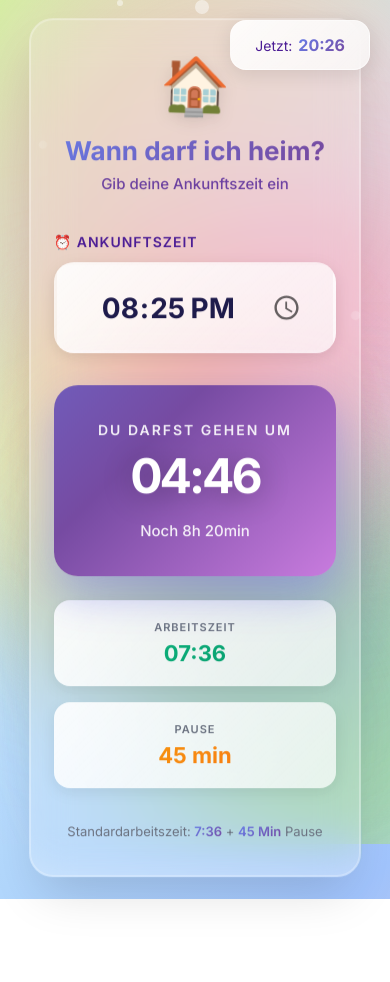
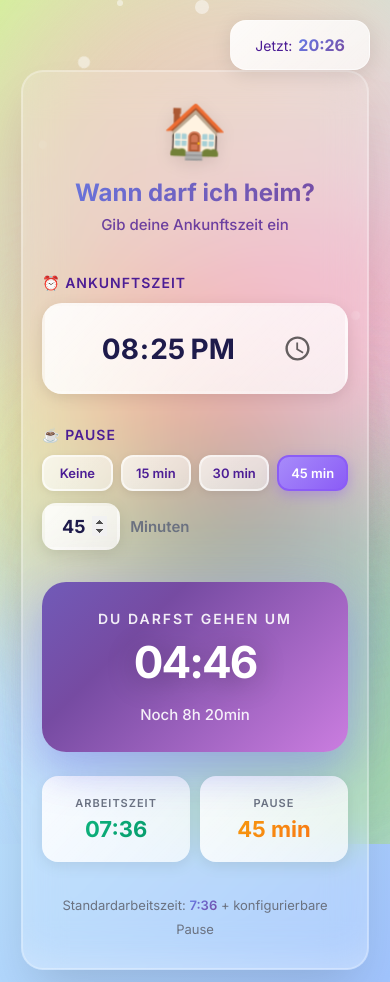
Before and after one commit to Konstantin-source/wanndarfichheim, a plain HTML site: page index.html in a window 390 px wide. Before the commit the page ends 899 px from the top, so only its background shows below. Drawn offline with Linux system fonts and the light colour scheme.

Commit message:
Enhance Docker configuration and add pause functionality with customizable options in the web application

```diff
--- a/index.html
+++ b/index.html
@@ -38,7 +38,8 @@
             align-items: center;
             justify-content: center;
             padding: 20px;
-            overflow: hidden;
+            overflow-x: hidden;
+            overflow-y: auto;
         }
 
         @keyframes gradientShift {
@@ -519,27 +520,174 @@
             50% { text-shadow: 0 4px 40px rgba(255, 255, 255, 0.5), 0 0 60px rgba(255, 255, 255, 0.3); }
         }
 
+        /* Pause input styles */
+        .pause-options {
+            display: flex;
+            gap: 10px;
+            flex-wrap: wrap;
+            margin-bottom: 12px;
+        }
+
+        .pause-btn {
+            flex: 1;
+            min-width: 60px;
+            padding: 10px 8px;
+            font-size: 14px;
+            font-weight: 600;
+            font-family: inherit;
+            background: linear-gradient(135deg, rgba(255,255,255,0.7), rgba(255,255,255,0.5));
+            border: 2px solid rgba(255,255,255,0.6);
+            border-radius: 12px;
+            color: var(--text-secondary);
+            cursor: pointer;
+            transition: all 0.3s cubic-bezier(0.4, 0, 0.2, 1);
+            box-shadow: 0 2px 8px rgba(0,0,0,0.08);
+        }
+
+        .pause-btn:hover {
+            background: linear-gradient(135deg, rgba(255,255,255,0.95), rgba(255,255,255,0.8));
+            transform: translateY(-2px);
+            box-shadow: 0 4px 14px rgba(0,0,0,0.12);
+        }
+
+        .pause-btn.active {
+            background: linear-gradient(135deg, #a78bfa, #8b5cf6);
+            border-color: #8b5cf6;
+            color: white;
+            box-shadow: 0 4px 14px rgba(139, 92, 246, 0.4);
+        }
+
+        .pause-custom {
+            display: flex;
+            align-items: center;
+            gap: 10px;
+        }
+
+        .pause-custom input[type="number"] {
+            width: 90px;
+            padding: 12px 14px;
+            font-size: 20px;
+            font-weight: 700;
+            font-family: inherit;
+            background: linear-gradient(135deg, rgba(255,255,255,0.9), rgba(255,255,255,0.7));
+            border: 3px solid transparent;
+            border-radius: 14px;
+            color: var(--text-primary);
+            text-align: center;
+            transition: all 0.3s ease;
+            box-shadow: 0 4px 15px rgba(0,0,0,0.1);
+            -moz-appearance: textfield;
+        }
+
+        .pause-custom input[type="number"]::-webkit-inner-spin-button,
+        .pause-custom input[type="number"]::-webkit-outer-spin-button {
+            opacity: 1;
+        }
+
+        .pause-custom input[type="number"]:focus {
+            outline: none;
+            border-color: var(--primary);
+            background: rgba(255,255,255,0.95);
+            box-shadow: 0 8px 30px rgba(0,0,0,0.15), 0 0 0 6px rgba(167, 139, 250, 0.3);
+        }
+
+        .pause-custom .unit {
+            font-size: 15px;
+            font-weight: 600;
+            color: var(--text-muted);
+        }
+
         /* Responsive */
         @media (max-width: 520px) {
+            body {
+                padding: 12px;
+                align-items: flex-start;
+                padding-top: 70px;
+            }
+
             .card {
-                padding: 32px 24px;
-                border-radius: 24px;
+                padding: 28px 20px;
+                border-radius: 22px;
+                animation: none;
+            }
+
+            .card:hover {
+                transform: none;
             }
 
             h1 {
-                font-size: 26px;
+                font-size: 24px;
             }
 
             .result-time {
-                font-size: 48px;
+                font-size: 44px;
+                letter-spacing: -2px;
             }
 
             .info-grid {
-                grid-template-columns: 1fr;
+                grid-template-columns: 1fr 1fr;
+                gap: 10px;
             }
 
             .emoji-icon {
-                font-size: 56px;
+                font-size: 52px;
+            }
+
+            .pause-options {
+                gap: 8px;
+            }
+
+            .pause-btn {
+                padding: 8px 6px;
+                font-size: 13px;
+            }
+
+            .pause-custom input[type="number"] {
+                width: 78px;
+                font-size: 18px;
+                padding: 10px 10px;
+            }
+
+            .result-card {
+                padding: 28px 20px;
+            }
+
+            .current-time {
+                top: 10px;
+                right: 10px;
+                padding: 10px 16px;
+                font-size: 13px;
+            }
+        }
+
+        @media (max-width: 375px) {
+            .card {
+                padding: 22px 16px;
+            }
+
+            h1 {
+                font-size: 21px;
+            }
+
+            .result-time {
+                font-size: 38px;
+            }
+
+            input[type="time"] {
+                font-size: 24px;
+                padding: 16px 16px;
+            }
+
+            .info-item .value {
+                font-size: 19px;
+            }
+        }
+
+        @media (prefers-reduced-motion: reduce) {
+            * {
+                animation-duration: 0.01ms !important;
+                animation-iteration-count: 1 !important;
+                transition-duration: 0.01ms !important;
             }
         }
 
@@ -772,6 +920,20 @@
                 </div>
             </div>
 
+            <div class="input-group">
+                <label>☕ Pause</label>
+                <div class="pause-options">
+                    <button class="pause-btn" data-value="0" type="button">Keine</button>
+                    <button class="pause-btn" data-value="15" type="button">15 min</button>
+                    <button class="pause-btn" data-value="30" type="button">30 min</button>
+                    <button class="pause-btn active" data-value="45" type="button">45 min</button>
+                </div>
+                <div class="pause-custom">
+                    <input type="number" id="pauseInput" min="0" max="120" step="5" value="45">
+                    <span class="unit">Minuten</span>
+                </div>
+            </div>
+
             <div class="result-section" id="resultSection">
                 <div class="result-card" id="resultCard">
                     <div class="result-label">Du darfst gehen um</div>
@@ -793,7 +955,7 @@
 
             <div class="footer">
                 <p>
-                    Standardarbeitszeit: <span class="highlight">7:36</span> + <span class="highlight">45 Min</span> Pause
+                    Standardarbeitszeit: <span class="highlight">7:36</span> + konfigurierbare Pause
                 </p>
             </div>
         </div>
@@ -860,20 +1022,6 @@
         const STANDARD_WORK_MINUTES = 36;
         const TOTAL_WORK_MINUTES = STANDARD_WORK_HOURS * 60 + STANDARD_WORK_MINUTES; // 456 minutes
 
-        // Get pause duration based on work hours (German insurance standard)
-        function getPauseDuration(workMinutes) {
-            if (workMinutes <= 360) { // up to 6 hours
-                return 0;
-            } else if (workMinutes <= 540) { // 6-9 hours
-                return 30;
-            } else { // over 9 hours
-                return 45;
-            }
-        }
-
-        // Standard pause for 7:36 is 45 minutes
-        const STANDARD_PAUSE = 45;
-
         // Format time as HH:MM
         function formatTime(hours, minutes) {
             return `${String(hours).padStart(2, '0')}:${String(minutes).padStart(2, '0')}`;
@@ -885,12 +1033,16 @@
             return hours * 60 + minutes;
         }
 
+        // Get current pause value from input
+        function getPauseMinutes() {
+            const val = parseInt(document.getElementById('pauseInput').value, 10);
+            return isNaN(val) || val < 0 ? 0 : val;
+        }
+
         // Calculate leave time
         function calculateLeaveTime(arrivalTime) {
             const arrivalMinutes = parseTimeToMinutes(arrivalTime);
-
-            // Standard pause for 7:36 work time is 45 minutes
-            const pauseMinutes = STANDARD_PAUSE;
+            const pauseMinutes = getPauseMinutes();
 
             // Total time at work = work time + pause
             const totalMinutesAtWork = TOTAL_WORK_MINUTES + pauseMinutes;
@@ -913,6 +1065,24 @@
                 pauseMinutes: pauseMinutes
             };
         }
+
+        // Pause button logic
+        document.querySelectorAll('.pause-btn').forEach(btn => {
+            btn.addEventListener('click', () => {
+                document.querySelectorAll('.pause-btn').forEach(b => b.classList.remove('active'));
+                btn.classList.add('active');
+                document.getElementById('pauseInput').value = btn.dataset.value;
+                calculate();
+            });
+        });
+
+        document.getElementById('pauseInput').addEventListener('input', () => {
+            const val = parseInt(document.getElementById('pauseInput').value, 10);
+            document.querySelectorAll('.pause-btn').forEach(btn => {
+                btn.classList.toggle('active', parseInt(btn.dataset.value, 10) === val);
+            });
+            calculate();
+        });
 
         // Update current time display
         function updateCurrentTime() {
```
Also changed, not shown: 1 other file.
